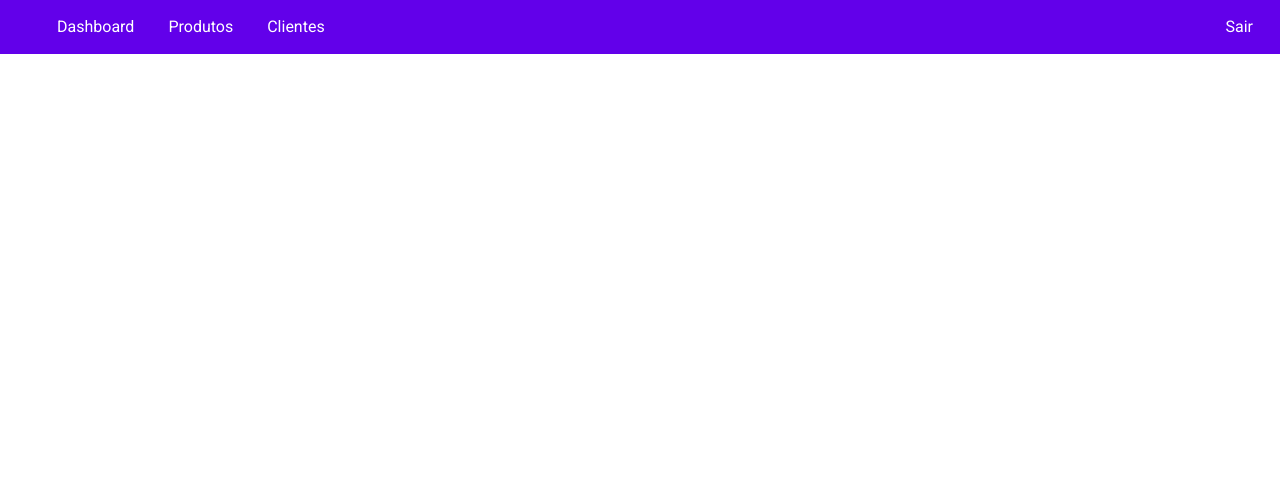
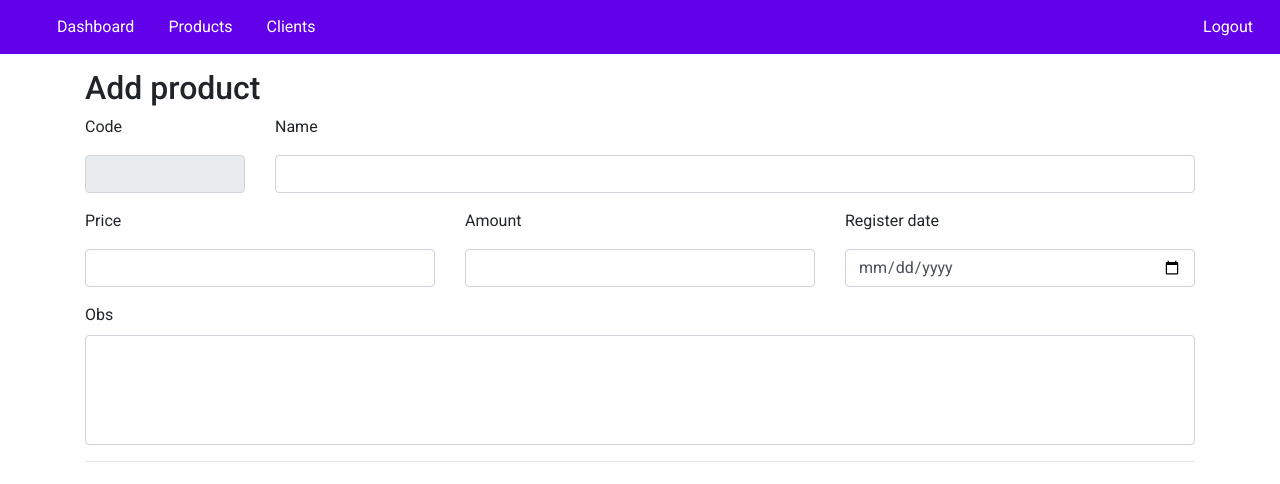
Before and after one commit to thiagocarvalho93/vue-basico, a Vue app: page /controle-de-produtos/novo in a window 1280 px wide. Shown: the top 484 px of the page. Built offline with nearby package versions, Linux system fonts and the light colour scheme.

Commit message:
Produtos pt2

```diff
--- a/package.json
+++ b/package.json
@@ -11,6 +11,7 @@
   "dependencies": {
     "axios": "^0.27.2",
     "core-js": "^3.8.3",
+    "moment": "^2.29.4",
     "vue": "^2.6.14",
     "vue-router": "^3.5.1"
   },
--- a/public/index.html
+++ b/public/index.html
@@ -4,6 +4,7 @@
     <meta charset="utf-8">
     <meta http-equiv="X-UA-Compatible" content="IE=edge">
     <meta name="viewport" content="width=device-width,initial-scale=1.0">
+    <script src="https://kit.fontawesome.com/a076d05399.js" crossorigin="anonymous"></script>
     <link rel="stylesheet" href="https://cdn.jsdelivr.net/npm/bootstrap@4.6.1/dist/css/bootstrap.min.css">
     <link rel="icon" href="<%= BASE_URL %>favicon.ico">
     <title><%= htmlWebpackPlugin.options.title %></title>
--- a/src/components/Menu/MenuComponent.vue
+++ b/src/components/Menu/MenuComponent.vue
@@ -5,18 +5,18 @@
     </li>
     <li>
       <a @click="() => this.$router.push({ path: '/controle-de-produtos' })"
-        >Produtos</a
+        >Products</a
       >
     </li>
     <li>
       <a
         @click="() => this.$router.push({ path: '/controle-de-clientes' })"
         to=""
-        >Clientes</a
+        >Clients</a
       >
     </li>
     <li>
-      <a @click="() => this.$router.push({ path: '/login' })">Sair</a>
+      <a @click="() => this.$router.push({ path: '/login' })">Logout</a>
     </li>
   </ul>
 </template>
--- a/src/router/routes.js
+++ b/src/router/routes.js
@@ -2,6 +2,7 @@ import LoginView from "../views/LoginView.vue";
 import DashboardView from "@/views/DashboardView";
 import ControleDeProdutosView from "@/views/ControleDeProdutosView";
 import ControleDeClientesView from "@/views/ControleDeClientesView";
+import CadastroProdutoView from "@/views/CadastroProdutoView";
 
 export const routes = [
   {
@@ -40,4 +41,13 @@ export const routes = [
       requiredAuth: true,
     },
   },
+  {
+    path: "/controle-de-produtos/novo",
+    name: "NovoProduto",
+    component: CadastroProdutoView,
+    title: "Adicionar Produto",
+    meta: {
+      requiredAuth: true,
+    },
+  },
 ];
--- /dev/null
+++ b/src/utils/conversor-data.js
@@ -0,0 +1,13 @@
+import moment from "moment";
+
+export const aplicarMascaraEmDataIso = (data) => {
+  if (!data) return "";
+
+  return moment(data).locale("pt-br").format("DD/MM/YYYY");
+};
+
+export const aplicarMascaraDataHoraEmDataIso = (data) => {
+  if (!data) return "";
+
+  return moment(data).locale("pt-br").format("DD/MM/YYYY HH:mm:ss");
+};
--- /dev/null
+++ b/src/utils/conversor-monetario.js
@@ -0,0 +1,16 @@
+export const aplicarMascaraParaReal = (valor) => {
+  if (isNaN(valor)) return 0;
+
+  return Number(valor).toLocaleString("pt-BR", { minimumFractionDigits: 2 });
+};
+
+export const aplicarMascaraParaRealComPrefixo = (valor) => {
+  if (isNaN(valor)) return 0;
+
+  return Number(valor).toLocaleString("pt-BR", { style: "currency", currency: "USD" });
+};
+
+export default {
+  aplicarMascaraParaReal,
+  aplicarMascaraParaRealComPrefixo,
+};
--- /dev/null
+++ b/src/views/CadastroProdutoView.vue
@@ -0,0 +1,69 @@
+<template>
+  <div class="container">
+    <div class="row">
+      <div class="col-sm-12">
+        <h2 class="titulo">Add product</h2>
+      </div>
+    </div>
+
+    <div class="row">
+      <div class="col-sm-2">
+        <div class="form-group">
+          <label for="id">Code</label>
+          <input id="id" type="text" class="form-control" disabled />
+        </div>
+      </div>
+
+      <div class="col-sm-10">
+        <div class="form-group">
+          <label for="nome">Name</label>
+          <input id="nome" type="text" class="form-control" />
+        </div>
+      </div>
+
+      <div class="col-sm-4">
+        <div class="form-group">
+          <label for="price">Price</label>
+          <input id="price" type="text" class="form-control" />
+        </div>
+      </div>
+
+      <div class="col-sm-4">
+        <div class="form-group">
+          <label for="amount">Amount</label>
+          <input id="amount" type="text" class="form-control" />
+        </div>
+      </div>
+
+      <div class="col-sm-4">
+        <div class="form-group">
+          <label for="date">Register date</label>
+          <input id="date" type="date" class="form-control" />
+        </div>
+      </div>
+
+      <div class="col-sm-12">
+        <div class="form-group">
+          <label for="obs">Obs</label>
+          <textarea id="obs" class="form-control" rows="4" />
+        </div>
+      </div>
+    </div>
+
+    <div class="row">
+      <div class="col-sm-12">
+        <hr>
+      </div>
+    </div>
+  </div>
+</template>
+
+<script>
+export default {};
+</script>
+
+<style scoped>
+textarea {
+  resize: none;
+}
+</style>
--- a/src/views/ControleDeProdutosView.vue
+++ b/src/views/ControleDeProdutosView.vue
@@ -2,20 +2,20 @@
   <div class="container">
     <div class="row">
       <div class="col-sm-12">
-        <h2 class="titulo">Produtos</h2>
+        <h2 class="titulo">Products</h2>
         <hr />
       </div>
     </div>
 
     <div class="row mt-3">
       <div class="col-6 col-sm-4 col-md-3 col-lg-2">
-        <ButtonComponent value="Adicionar" />
+        <ButtonComponent :callBack="adicionarProduto" value="Add" />
       </div>
     </div>
 
     <div class="row">
       <div class="col-sm-12">
-        <table class="table">
+        <table class="table table-hover">
           <thead>
             <tr>
               <th>Id</th>
@@ -26,6 +26,19 @@
               <th></th>
             </tr>
           </thead>
+          <tbody>
+            <tr v-for="item in produtos" :key="item.id">
+              <td>{{ item.id }}</td>
+              <td>{{ item.name }}</td>
+              <td>{{ item.price | real }}</td>
+              <td>{{ item.amount }}</td>
+              <td>{{ item.registerDate | data }}</td>
+              <td>
+                <i @click="editarProduto" class="fas fa-pen table-icon"></i>
+                <i @click="excluirProduto" class="fas fa-trash table-icon"></i>
+              </td>
+            </tr>
+          </tbody>
         </table>
       </div>
     </div>
@@ -35,6 +48,8 @@
 import ButtonComponent from "@/components/Button/ButtonComponent.vue";
 import { obterTodos } from "@/services/produto-service";
 import Produto from "@/models/Produto";
+import { aplicarMascaraEmDataIso } from "@/utils/conversor-data";
+import conversorMonetario from "@/utils/conversor-monetario";
 
 export default {
   name: "ControleDeProdutos",
@@ -46,12 +61,25 @@ export default {
   components: {
     ButtonComponent,
   },
+  filters: {
+    data(data) {
+      return aplicarMascaraEmDataIso(data);
+    },
+    real(valor) {
+      return conversorMonetario.aplicarMascaraParaRealComPrefixo(valor);
+    },
+  },
   methods: {
     async obterTodosOsProdutos() {
       const response = await obterTodos();
       this.produtos = response.data.map((p) => new Produto(p));
       console.log(this.produtos);
     },
+    adicionarProduto() {
+      this.$router.push({ name: "NovoProduto" });
+    },
+    editarProduto() {},
+    excluirProduto() {},
   },
   mounted() {
     this.obterTodosOsProdutos();
@@ -60,4 +88,9 @@ export default {
 </script>
 
 <style scoped>
+.table-icon {
+  margin: 5px;
+  cursor: pointer;
+  color: var(--primary-color);
+}
 </style>
```
Also changed, not shown: 1 other file (tests, documents, lock files or other folders).
